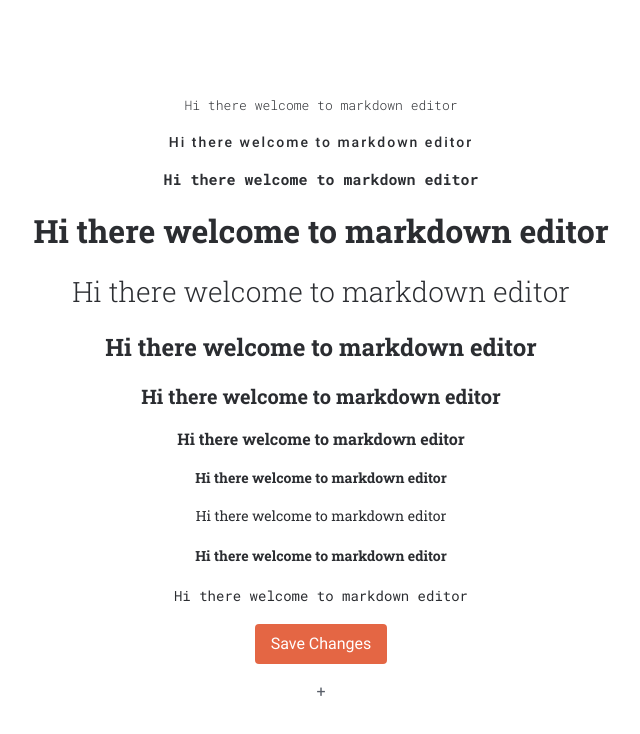
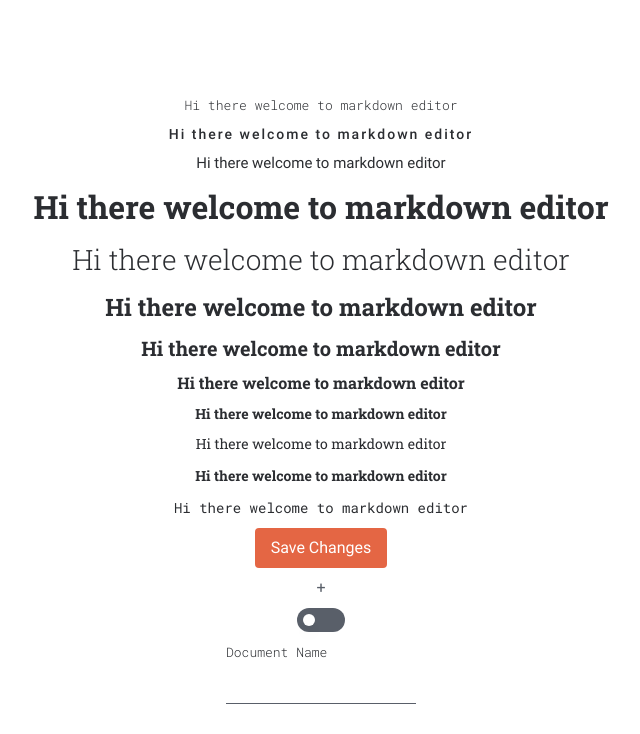
Before and after one commit to nhantran3395/markdown-editor, a Next.js app in the folder client/: page / in a window 1280 px wide. Shown: the top 734 px of the page, without its empty margins (319-959 px from the left). Built offline with nearby package versions, Linux system fonts and the light colour scheme.

Commit message:
style: add ui input, switch and label

```diff
--- a/client/package.json
+++ b/client/package.json
@@ -9,7 +9,9 @@
     "lint": "next lint"
   },
   "dependencies": {
+    "@radix-ui/react-label": "^2.0.2",
     "@radix-ui/react-slot": "^1.0.2",
+    "@radix-ui/react-switch": "^1.0.3",
     "class-variance-authority": "^0.7.0",
     "clsx": "^2.1.0",
     "lucide-react": "^0.363.0",
--- a/client/src/app/globals.css
+++ b/client/src/app/globals.css
@@ -97,8 +97,9 @@
     --accent: var(--color-orange-600);
     --accent-foreground: var(--color-gray-500);
 
+    --input: var(--color-gray-500);
+
     /*--border: 214.3 31.8% 91.4%;*/
-    /*--input: 214.3 31.8% 91.4%;*/
     /*--ring: 222.2 84% 4.9%;*/
   }
 
@@ -113,8 +114,9 @@
     --accent: var(--color-orange-600);
     --accent-foreground: var(--color-gray-500);
 
+    --input: var(--color-gray-500);
+
     /*--border: 217.2 32.6% 17.5%;*/
-    /*--input: 217.2 32.6% 17.5%;*/
     /*--ring: 212.7 26.8% 83.9%;*/
   }
 }
@@ -135,7 +137,7 @@
   }
 
   .text-heading-m {
-    @apply font-sans font-bold text-md;
+    @apply font-sans font-normal text-md;
   }
 
   .text-preview-heading-sm {
--- a/client/src/app/page.tsx
+++ b/client/src/app/page.tsx
@@ -1,4 +1,7 @@
 import { Button } from "@/components/ui/button";
+import { Switch } from "@/components/ui/switch";
+import { Input } from "@/components/ui/input";
+import { Label } from "@/components/ui/label";
 
 export default function Home() {
   return (
@@ -33,6 +36,11 @@ export default function Home() {
       <Button variant={"ghost"} size={"icon"}>
         +
       </Button>
+      <Switch />
+      <div>
+        <Label htmlFor={"documentName"}>Document Name</Label>
+        <Input id={"documentName"} type={"text"} />
+      </div>
     </main>
   );
 }
--- /dev/null
+++ b/client/src/components/ui/input.tsx
@@ -0,0 +1,25 @@
+import * as React from "react";
+
+import { cn } from "@/lib/utils";
+
+export interface InputProps
+  extends React.InputHTMLAttributes<HTMLInputElement> {}
+
+const Input = React.forwardRef<HTMLInputElement, InputProps>(
+  ({ className, type, ...props }, ref) => {
+    return (
+      <input
+        type={type}
+        className={cn(
+          "flex h-10 w-full border-b-[1px] border-b-input bg-background pt-[3px] pb-[5px] text-heading-m ring-offset-background file:border-0 file:bg-transparent file:text-heading-m placeholder:text-muted-foreground focus-visible:outline-none focus-visible:ring-2 focus-visible:ring-ring focus-visible:ring-offset-2 disabled:cursor-not-allowed disabled:opacity-50",
+          className,
+        )}
+        ref={ref}
+        {...props}
+      />
+    );
+  },
+);
+Input.displayName = "Input";
+
+export { Input };
--- /dev/null
+++ b/client/src/components/ui/label.tsx
@@ -0,0 +1,26 @@
+"use client";
+
+import * as React from "react";
+import * as LabelPrimitive from "@radix-ui/react-label";
+import { cva, type VariantProps } from "class-variance-authority";
+
+import { cn } from "@/lib/utils";
+
+const labelVariants = cva(
+  "text-gray-400 text-body peer-disabled:cursor-not-allowed peer-disabled:opacity-70",
+);
+
+const Label = React.forwardRef<
+  React.ElementRef<typeof LabelPrimitive.Root>,
+  React.ComponentPropsWithoutRef<typeof LabelPrimitive.Root> &
+    VariantProps<typeof labelVariants>
+>(({ className, ...props }, ref) => (
+  <LabelPrimitive.Root
+    ref={ref}
+    className={cn(labelVariants(), className)}
+    {...props}
+  />
+));
+Label.displayName = LabelPrimitive.Root.displayName;
+
+export { Label };
--- /dev/null
+++ b/client/src/components/ui/switch.tsx
@@ -0,0 +1,29 @@
+"use client";
+
+import * as React from "react";
+import * as SwitchPrimitives from "@radix-ui/react-switch";
+
+import { cn } from "@/lib/utils";
+
+const Switch = React.forwardRef<
+  React.ElementRef<typeof SwitchPrimitives.Root>,
+  React.ComponentPropsWithoutRef<typeof SwitchPrimitives.Root>
+>(({ className, ...props }, ref) => (
+  <SwitchPrimitives.Root
+    className={cn(
+      "peer inline-flex h-6 w-12 px-1.5 shrink-0 cursor-pointer items-center rounded-full border-transparent transition-colors focus-visible:outline-none focus-visible:ring-2 focus-visible:ring-ring focus-visible:ring-offset-2 focus-visible:ring-offset-background disabled:cursor-not-allowed disabled:opacity-50 data-[state=checked]:bg-input data-[state=unchecked]:bg-input",
+      className,
+    )}
+    {...props}
+    ref={ref}
+  >
+    <SwitchPrimitives.Thumb
+      className={cn(
+        "pointer-events-none block h-3 w-3 rounded-full bg-background shadow-lg ring-0 transition-transform data-[state=checked]:translate-x-6 data-[state=unchecked]:translate-x-0",
+      )}
+    />
+  </SwitchPrimitives.Root>
+));
+Switch.displayName = SwitchPrimitives.Root.displayName;
+
+export { Switch };
--- a/client/tailwind.config.ts
+++ b/client/tailwind.config.ts
@@ -59,6 +59,7 @@ const config = {
         DEFAULT: "hsl(var(--accent))",
         foreground: "hsl(var(--accent-foreground))",
       },
+      input: "hsl(var(--input))",
     },
     fontFamily: {
       sans: ["Roboto", "sans-serif"],
@@ -68,7 +69,6 @@ const config = {
     extend: {
       // colors: {
       //   border: "hsl(var(--border))",
-      //   input: "hsl(var(--input))",
       //   ring: "hsl(var(--ring))",
       // },
       // borderRadius: {
```
Also changed, not shown: 1 other file (tests, documents, lock files or other folders).
